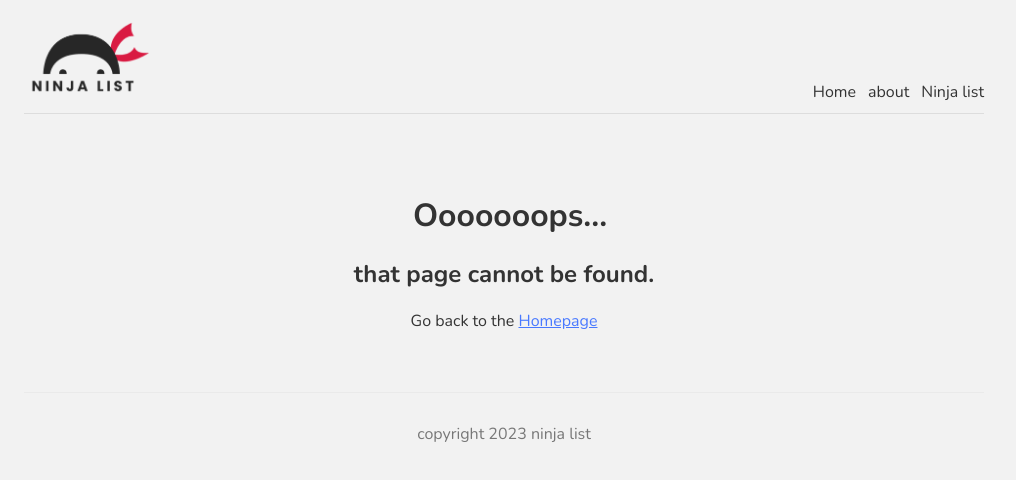
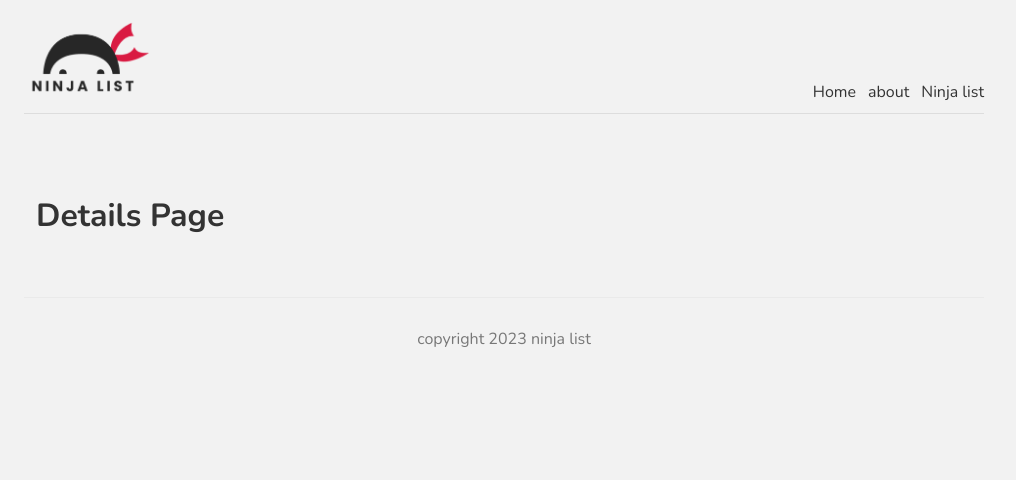
Before and after one commit to hamidie00235/Nextjs-project, a Next.js app: page /ninjas/1 in a window 1280 px wide. Before the commit this address had no page. Shown: the top 480 px of the page, without its empty margins (136-1152 px from the left). Built offline with nearby package versions, Linux system fonts and the light colour scheme.

Commit message:
Dynamic Routes

```diff
--- /dev/null
+++ b/pages/ninjas/[id].js
@@ -0,0 +1,9 @@
+const Details = () => {
+    return (
+        <div>
+            <h1>Details Page</h1>
+        </div>
+    );
+}
+
+export default Details;
--- a/pages/ninjas/index.js
+++ b/pages/ninjas/index.js
@@ -1,4 +1,5 @@
 
+import Link from 'next/link';
 import styles from '../../styles/Ninjas.module.css'
 export const getStaticProps = async () => {
 
@@ -13,11 +14,11 @@
         <div>
             <h1>All Ninjas</h1>
             {ninjas.map(ninja => (
-                <div key={ninjas.id}>
+                <Link href={'/ninjas' + ninja.id} key={ninjas.id}>
             <a className={styles.single}>
                 <h3>{ninja.name}</h3>
             </a>
-            </div>
+         </Link>
             ))}
         </div>
      );
```
